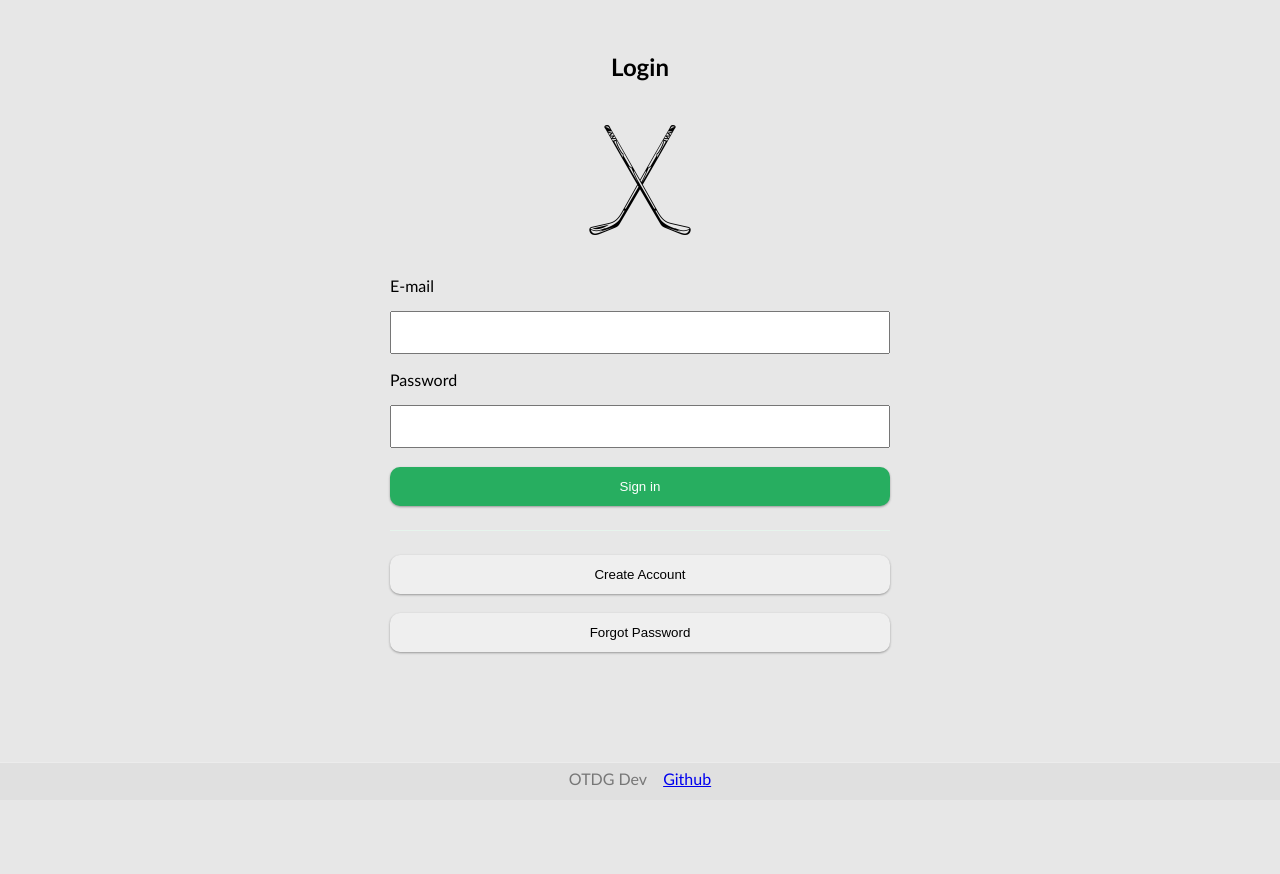
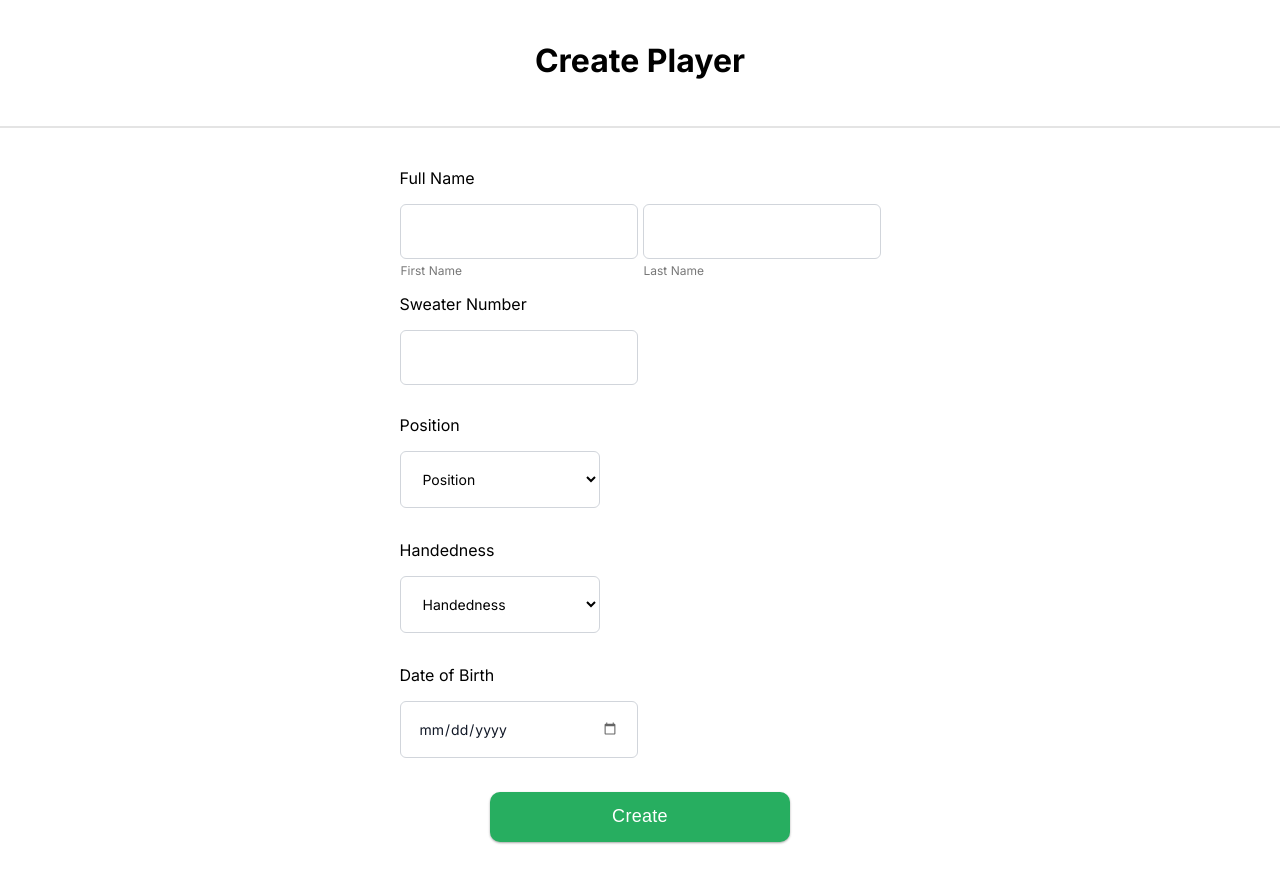
Before and after one commit to OTDG-Dev/On-Track-Hockey, an Angular app in the folder Angular/OnTrackHockey/: page / in a window 1280 px wide. Before the commit the page ends 800 px from the top, so only its background shows below. Built offline with nearby package versions, Linux system fonts and the light colour scheme.

Commit message:
first test for backend

```diff
--- a/Angular/OnTrackHockey/src/app/app.html
+++ b/Angular/OnTrackHockey/src/app/app.html
@@ -1,5 +1,15 @@
 <html>
+<!--
+<router-outlet />
+-->
 
-  <router-outlet />
+
+
+<app-create-player>
+
+</app-create-player>
+
+
+
 
 </html>
--- a/Angular/OnTrackHockey/src/app/app.ts
+++ b/Angular/OnTrackHockey/src/app/app.ts
@@ -2,10 +2,11 @@ import { Component, signal } from '@angular/core';
 import { RouterOutlet } from '@angular/router';
 import { Login } from "./components/login/login";
 import { Register } from "./components/register/register";
+import { CreatePlayer } from "./components/create-player/create-player";
 
 @Component({
   selector: 'app-root',
-  imports: [RouterOutlet, Login, Register],
+  imports: [RouterOutlet, Login, Register, CreatePlayer],
   templateUrl: './app.html',
   styleUrl: './app.css'
 })
--- /dev/null
+++ b/Angular/OnTrackHockey/src/app/components/create-player/create-player.css
@@ -0,0 +1,164 @@
+body {
+    display: flex;
+    flex-direction: column;
+    justify-content: center;
+    align-items: center;
+    min-height: 50vh;
+    padding-top: 20px;
+    margin: 0px;
+    padding-bottom: 32px;
+}
+
+h1 {
+    text-align: center;
+}
+
+.name-row {
+    display: flex;
+    gap: 5px;
+}
+
+.field {
+    display: flex;
+    flex-direction: column;
+}
+
+.field p {
+    margin: 4px 1px 0;
+    font-size: 12px;
+    color: #777;
+}
+
+/* Text inputs (name fields) */
+.field input {
+    width: 200px;
+    padding: 18px;
+    font-family: inherit;
+    font-size: 14px;
+    border: 1px solid #d1d5db;
+    border-radius: 6px;
+}
+
+/* Number + date inputs */
+input[type="number"],
+input[type="date"] {
+    width: 200px;
+    padding: 18px;
+    margin-bottom: 14px;
+
+    font-family: inherit;
+    font-size: 14px;
+
+    border: 1px solid #d1d5db;
+    border-radius: 6px;
+    background-color: #fff;
+    color: #111827;
+
+    outline: none;
+    transition: border-color 0.15s ease, box-shadow 0.15s ease;
+}
+
+/* Selects */
+select {
+    width: 200px;
+    padding: 18px;
+    margin-bottom: 16px;
+
+    font-family: inherit;
+    font-size: 14px;
+
+    border: 1px solid #d1d5db;
+    border-radius: 6px;
+    background-color: #fff;
+}
+
+/* Focus states */
+.field input:focus,
+input[type="number"]:focus,
+input[type="date"]:focus,
+select:focus {
+    border-color: #27AE60;
+    box-shadow: 0 0 0 3px rgba(39, 174, 96, 0.15);
+}
+
+/* Remove number spinners */
+/* Chrome / Edge / Safari */
+input[type="number"]::-webkit-inner-spin-button,
+input[type="number"]::-webkit-outer-spin-button {
+    -webkit-appearance: none;
+    margin: 0;
+}
+
+/* Firefox */
+input[type="number"] {
+    -moz-appearance: textfield;
+}
+
+/* Date input polish */
+input[type="date"] {
+    cursor: pointer;
+}
+
+input[type="date"]::-webkit-calendar-picker-indicator {
+    opacity: 0.6;
+}
+
+input,
+select,
+button {
+    outline: none;
+}
+
+/* Button */
+button {
+    width: 100%;
+    border-radius: 10px;
+    box-shadow: rgba(0, 0, 0, 0.12) 0px 1px 3px, rgba(0, 0, 0, 0.24) 0px 1px 2px;
+    border: 0;
+    font-weight: 400;
+    cursor: pointer;
+    transition: background-color 0.1s ease;
+}
+
+.button-wrapper {
+    display: flex;
+    justify-content: center;
+    margin-top: 20px;
+}
+
+#createButton {
+    color: white;
+    background-color: #27AE60;
+    width: 300px;
+    height: 50px;
+
+    font-size: 18px;
+    font-weight: 200;
+    letter-spacing: 0.3px;
+}
+
+#createButton:hover {
+    background-color: #219150;
+}
+
+/* Divider */
+hr {
+    width: 100%;
+    border: none;
+    height: 2px;
+    background-color: #e4e4e4;
+    margin: 24px 0;
+}
+
+/* Select placeholder behavior */
+select:required:invalid {
+    color: gray;
+}
+
+option[value=""][disabled] {
+    display: none;
+}
+
+option {
+    color: black;
+}
--- /dev/null
+++ b/Angular/OnTrackHockey/src/app/components/create-player/create-player.html
@@ -0,0 +1,44 @@
+<body>
+    <h1>Create Player</h1>
+    <hr>
+    <form>
+        <p>Full Name</p>
+        <div class="name-row">
+            <div class="field">
+              <input [(ngModel)]="firstName" type="text" name="firstName" id="firstName">
+              <p>First Name</p>
+            </div>
+
+            <div class="field">
+                <input [(ngModel)]="lastName" type="text" name="lastName" id="lastName">
+              <p>Last Name</p>
+            </div>
+          </div>
+        <p>Sweater Number</p>
+        <input [(ngModel)]="sweaterNumber" type="number" min="0"a max="99" name="sweaterNumber" id="sweaterNumber">
+
+        <p>Position</p>
+        <select [(ngModel)]="position" name="position" id="position" >
+            <option value="" disabled selected>Position</option>
+            <option value="G">G</option>
+            <option value="C">C</option>
+            <option value="LW">LW</option>
+            <option value="RW">RW</option>
+            <option value="D">D</option>
+        </select>
+
+        <p>Handedness</p>
+        <select [(ngModel)]="handedness" name="handedness" id="handedness">
+            <option value="" disabled selected>Handedness</option>
+            <option value="Left">Left</option>
+            <option value="Right">Right</option>
+        </select>
+
+        <p>Date of Birth</p>
+        <input [(ngModel)]="dob" type="date" name="dob" id="dob">
+
+    </form>
+    <div class="button-wrapper">
+        <button (click)="onClick()" type="button" id="createButton">Create</button>
+    </div>
+</body>
--- /dev/null
+++ b/Angular/OnTrackHockey/src/app/components/create-player/create-player.ts
@@ -0,0 +1,46 @@
+import { HttpClient } from '@angular/common/http';
+import { Component, inject } from '@angular/core';
+import { FormsModule } from '@angular/forms';
+import { first } from 'rxjs';
+
+@Component({
+  selector: 'app-create-player',
+  imports: [FormsModule],
+  templateUrl: './create-player.html',
+  styleUrl: './create-player.css',
+})
+export class CreatePlayer {
+
+  private http = inject(HttpClient)
+
+
+  firstName: string = "";
+  lastName: string = "";
+  sweaterNumber: number | null = null;
+  position: string = "";
+  handedness: string = "";
+  dob: string = "";
+
+  onClick() {
+    console.log(
+      this.firstName,
+      this.lastName,
+      this.sweaterNumber,
+      this.position,
+      this.handedness,
+      this.dob
+    );
+
+    const payload = {
+      "first_name": this.firstName,
+      "last_name": this.lastName,
+      "sweater_number": this.sweaterNumber,
+      "position": this.position,
+      "birth_date": "1997-01-13",
+      "birth_country": "CAN",
+      "shoots_catches": "L"
+    }
+    console.log(this.http.post<string>('localhost:3000/v1/players', payload))
+  }
+
+}
--- a/Angular/OnTrackHockey/src/app/components/login/login.css
+++ b/Angular/OnTrackHockey/src/app/components/login/login.css
@@ -1,73 +1,127 @@
-html, body {
-    font-family: Seravek, 'Gill Sans Nova', Ubuntu, Calibri, 'DejaVu Sans', source-sans-pro, sans-serif;
-    font-weight: normal;
-    padding-bottom: 80px;
+* {
+    box-sizing: border-box;
 }
 
-img {
-    display: block;
-    margin: 0 auto 16px;
-    width: 120px;
-    height: auto;
-    padding-bottom: 20px;
-  }
-
-* {
-    box-sizing: border-box;
-  }
+html, body {
+    margin: 0;
+    padding-bottom: 80px;
+    font-family: Seravek, 'Gill Sans Nova', Ubuntu, Calibri,
+                 'DejaVu Sans', source-sans-pro, sans-serif;
+}
 
 body {
     display: flex;
-    justify-content: center;
-    align-items: flex-start;
-    min-height: 50vh;
-    padding-top: 32px;
+    flex-direction: column;
+    align-items: center;
+    padding-top: 64px;
+    min-height: 100vh;
 }
 
+/* Main container now uses viewport width */
+.auth-container {
+    width: 20vw;              /* 👈 THIS is the key */
+    min-width: 420px;         /* protects small screens */
+    padding: 0 32px;
+}
+
+/* Heading */
 h2 {
     text-align: center;
+    margin-bottom: 32px;
+    font-size: 30px;
 }
 
-input {
-    width: 500px;
-    padding: 12px;
-    justify-content: center;
+/* Avatar */
+img {
+    display: block;
+    margin: 0 auto 36px;
+    width: 150px;
 }
 
+/* Labels */
+p {
+    margin: 0 0 12px;
+    font-size: 20px;
+    font-weight: 500;
+    text-align: left;
+}
+
+/* Inputs */
+input {
+    width: 100%;
+    padding: 24px;
+    margin-bottom: 26px;
+
+    font-size: 17px;
+    font-family: inherit;
+
+    border: 1px solid #d1d5db;
+    border-radius: 10px;
+    background-color: #fff;
+    color: #111827;
+
+    outline: none;
+    transition: border-color 0.15s ease, box-shadow 0.15s ease;
+}
+
+input:focus {
+    border-color: #27AE60;
+    box-shadow: 0 0 0 4px rgba(39, 174, 96, 0.15);
+}
+
+/* Buttons */
 button {
     width: 100%;
-    padding: 12px;
-    border-radius: 10px;
-    box-shadow: rgba(0, 0, 0, 0.12) 0px 1px 3px, rgba(0, 0, 0, 0.24) 0px 1px 2px;
-    border: 0;
-    font-weight: 400;
+    padding: 22px;
+    font-size: 20px;
+    border-radius: 14px;
+    border: none;
     cursor: pointer;
-    transition: background-color 0.1s ease;
+
+    box-shadow: rgba(0, 0, 0, 0.12) 0px 3px 6px,
+                rgba(0, 0, 0, 0.24) 0px 3px 8px;
+
+    transition: background-color 0.15s ease;
 }
 
+/* Primary */
 #loginButton {
+    background-color: #27AE60;
     color: white;
-    background-color: #27AE60;
 }
 
 #loginButton:hover {
     background-color: #219150;
 }
 
+/* Button wrapper */
 .button-wrapper {
     display: flex;
-    text-align: center;
     justify-content: center;
+    margin-top: 16px;
 }
 
-hr {
-    border: none;
-    height: 1px;
-    background-color: #E6F4EC; /* very light green tint */
-    margin: 24px 0;
-  }
+/* Secondary actions */
+.secondary-actions {
+    display: flex;
+    justify-content: space-between;
+    margin-top: 44px;
+    font-size: 19px;
+    font-weight: 600;
+}
 
-  footer {
+.secondary-actions p {
+    margin: 0;
+    cursor: pointer;
+    color: #27AE60;
+}
+
+.secondary-actions p:hover {
+    text-decoration: underline;
+}
+
+/* Footer */
+footer {
     position: fixed;
     bottom: 0;
     left: 0;
@@ -75,16 +129,19 @@ hr {
 
     display: flex;
     justify-content: center;
-    align-items: center;
-    gap: 16px;
-    flex-wrap: wrap;
+    gap: 20px;
 
-    padding: 6px;
-    padding-bottom: calc(12px + env(safe-area-inset-bottom));
-
+    padding: 12px;
     background-color: #E0E0E0;
     border-top: 1px solid #ececec;
     color: #777;
-    font-family: Seravek, 'Gill Sans Nova', Ubuntu, Calibri,
-                 'DejaVu Sans', source-sans-pro, sans-serif;
-    }
+}
+
+footer a {
+    color: inherit;
+    text-decoration: none;
+}
+
+footer a:hover {
+    text-decoration: underline;
+}
--- a/Angular/OnTrackHockey/src/app/components/login/login.html
+++ b/Angular/OnTrackHockey/src/app/components/login/login.html
@@ -1,30 +1,35 @@
 <body>
+    <div class="page-wrapper">
+      <div class="auth-container">
         <form id="loginForm">
-        <h2>Login</h2><br>
+          <h2>Login</h2>
+
           <img src="avatar.png" alt="Avatar">
+
           <p>E-mail</p>
-        <input [(ngModel)]="username" type="text" name="username" id="username"><br>
+          <input [(ngModel)]="username" type="text" name="username" id="username">
 
           <p>Password</p>
-        <input [(ngModel)]="password" type="password" name="password" id="password"><br><br>
+          <input [(ngModel)]="password" type="password" name="password" id="password">
 
           <div class="button-wrapper">
-            <button type="button" (click)="onClick()" id="loginButton">Sign in</button>
+            <button type="button" (click)="onClick()" id="loginButton">
+              Sign in
+            </button>
           </div>
 
-        <hr>
-
-        <div class="button-wrapper">
-            <button type="button" routerLink="/register" id="createAccountButton">Create Account</button>
-        </div><br>
-
-        <div class="button-wrapper">
-            <button id="forgotPasswordButton">Forgot Password</button>
+          <div class="secondary-actions">
+            <p routerLink="/register">Create Account</p>
+            <p>Forgot Password</p>
           </div>
         </form>
+      </div>
+    </div>
 
     <footer>
       <span>OTDG Dev</span>
-        <span><a href="https://github.com/OTDG-Dev/On-Track-Hockey">Github</a></span>
+      <span>
+        <a href="https://github.com/OTDG-Dev/On-Track-Hockey">Github</a>
+      </span>
     </footer>
   </body>
--- a/Angular/OnTrackHockey/src/app/components/register/register.css
+++ b/Angular/OnTrackHockey/src/app/components/register/register.css
@@ -1,6 +1,4 @@
 html, body {
-    font-family: Seravek, 'Gill Sans Nova', Ubuntu, Calibri, 'DejaVu Sans', source-sans-pro, sans-serif;
-    font-weight: normal;
     padding-bottom: 80px;
 }
 
--- a/Angular/OnTrackHockey/src/styles.css
+++ b/Angular/OnTrackHockey/src/styles.css
@@ -1,5 +1,7 @@
+@import url('https://fonts.googleapis.com/css2?family=Inter:wght@400;500;600;700&display=swap');
+
 html, body {
-    background-color: #e7e7e7;
-    margin: 0;
-    min-height: 100%;
-  }
+  font-family: 'Inter', system-ui, -apple-system, BlinkMacSystemFont, 'Segoe UI', sans-serif;
+  font-weight: 400;
+  margin: 0px
+}
```
Also changed, not shown: 1 other file (tests, documents, lock files or other folders). Lines whose indentation alone changed are shown as unchanged.
